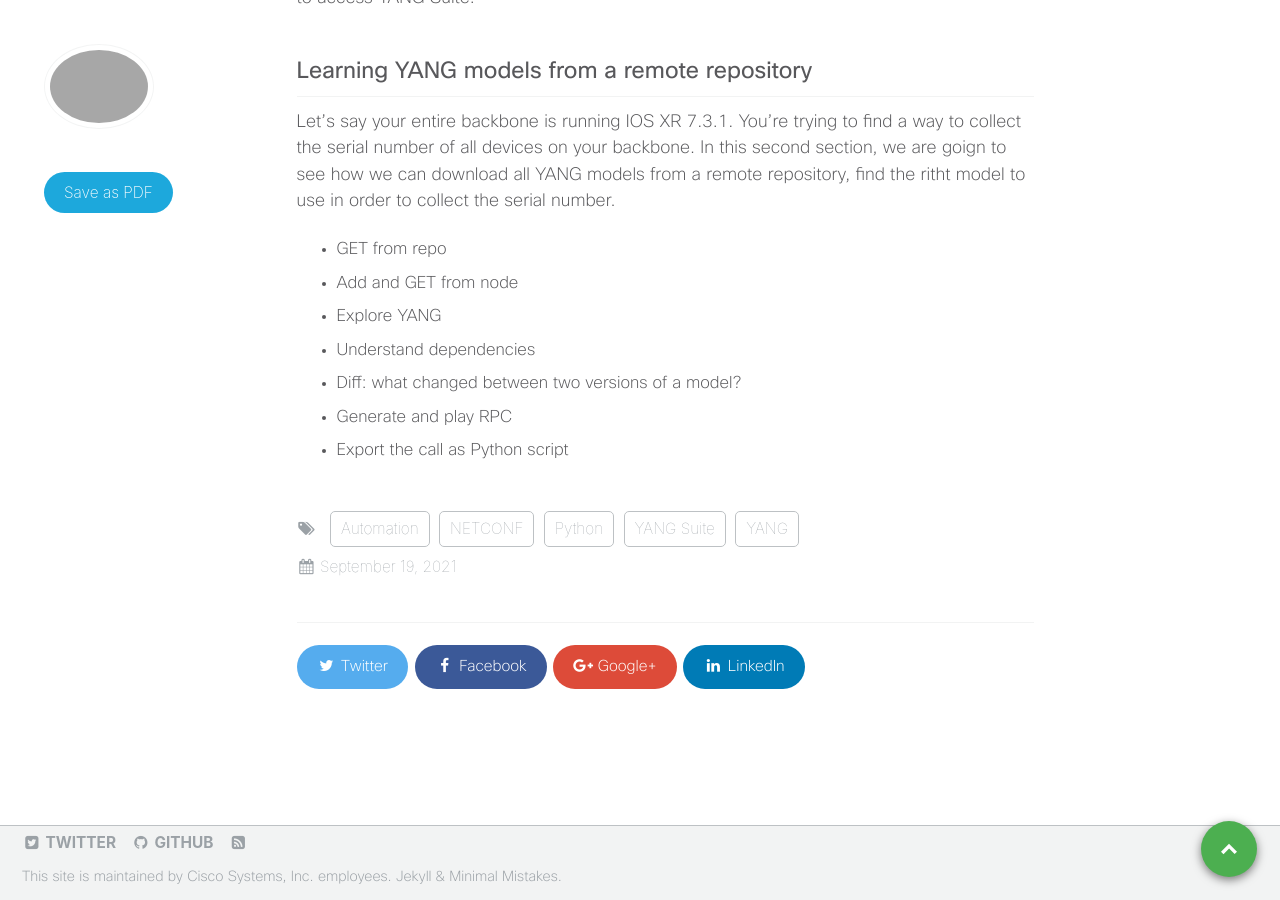
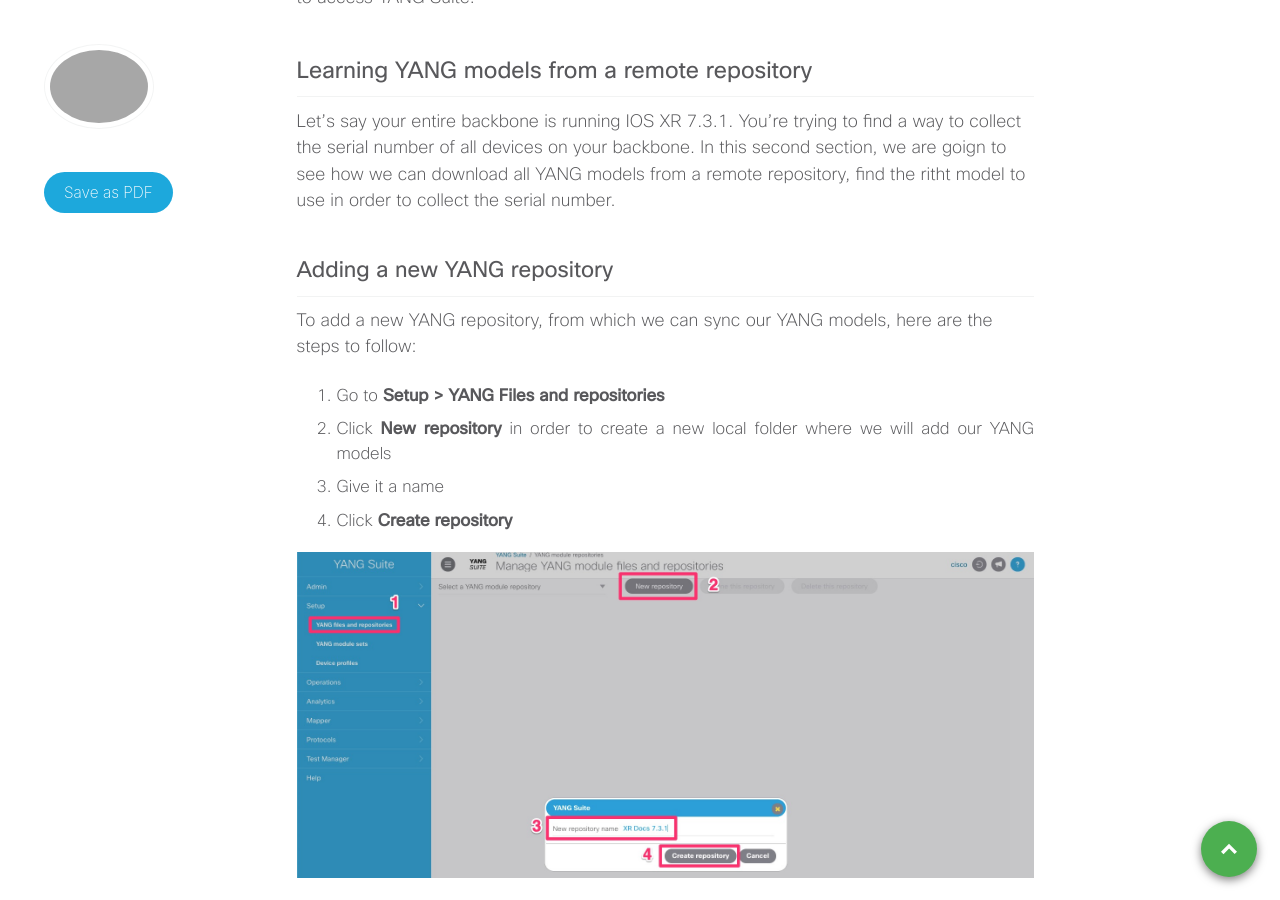
Before and after one commit to xrdocs/programmability, a Jekyll site: the page built from _tutorials/do-you-speak-yang.md, in a window 1280 px wide and 900 px high, scrolled down 1084 px. Built offline with Jekyll 4.4.1, drawn with Linux system fonts in a browser that asks for light colours; comment, search, counter and statistics services are not loaded.

Commit message:
remote repo

```diff
--- a/_tutorials/do-you-speak-yang.md
+++ b/_tutorials/do-you-speak-yang.md
@@ -52,6 +52,15 @@ The **nginx** container (web server) redirects port 80 to port 8433 which is use
 
 Let's say your entire backbone is running IOS XR 7.3.1. You're trying to find a way to collect the serial number of all devices on your backbone. In this second section, we are goign to see how we can download all YANG models from a remote repository, find the ritht model to use in order to collect the serial number.
 
+## Adding a new YANG repository
+
+To add a new YANG repository, from which we can sync our YANG models, here are the steps to follow:
+  1. Go to **Setup > YANG Files and repositories**
+  2. Click **New repository** in order to create a new local folder where we will add our YANG models
+  3. Give it a name
+  4. Click **Create repository**
+
+  ![Add remote repository.jpg]({{site.baseurl}}/images/Add remote repository.jpg)
 
 
 * GET from repo
```
